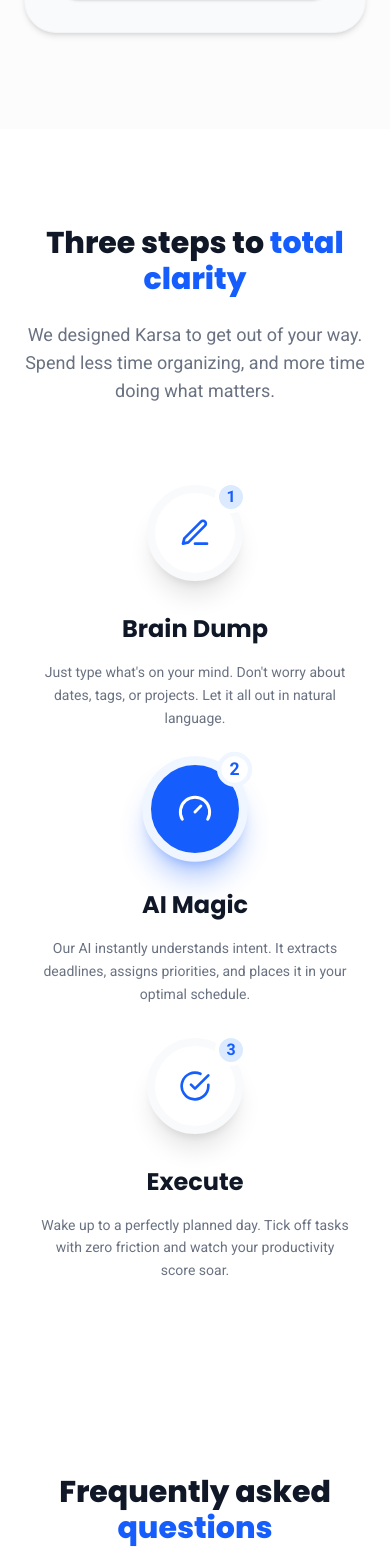
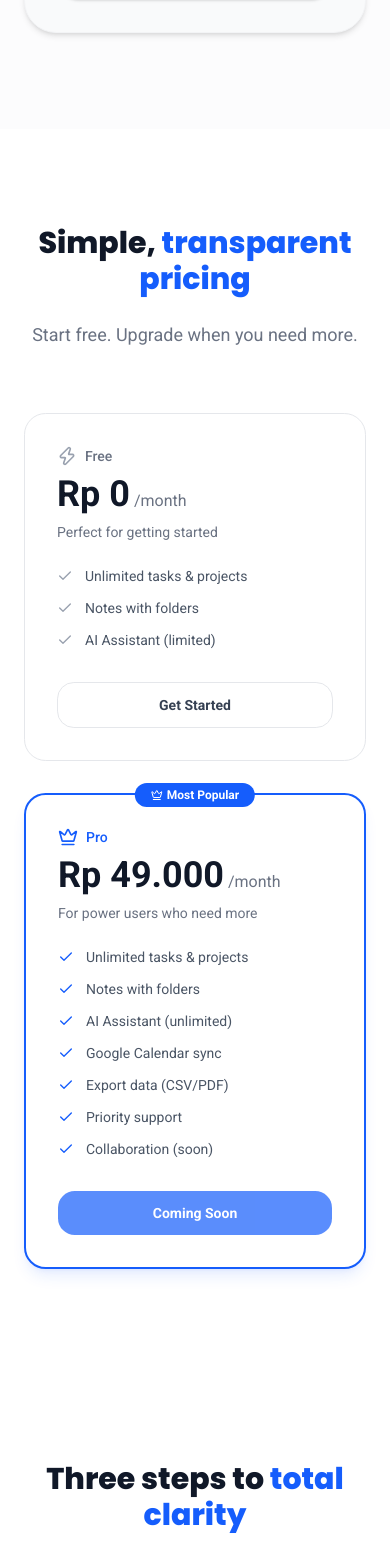
Before and after one commit to jmahiswara1/Karsa, a Next.js app in the folder karsa-fe/: page /en in a window 390 px wide. Shown: the part 3943-5504 px from the top of the page. Built offline with nearby package versions, Linux system fonts and the light colour scheme; no server answers.

Commit message:
sync: update karsa-fe from https://github.com/jmahiswara1/karsa-fe/commit/16f0c7692c8d41f395b6e670f84b1163bdc049b1

```diff
--- a/karsa-fe/messages/en.json
+++ b/karsa-fe/messages/en.json
@@ -2,6 +2,7 @@
   "Navbar": {
     "features": "Features",
     "how_it_works": "How it works",
+    "pricing": "Pricing",
     "faq": "FAQ",
     "log_in": "Log in",
     "sign_up": "Sign up",
@@ -40,6 +41,31 @@
     "step3_title": "Execute",
     "step3_desc": "Wake up to a perfectly planned day. Tick off tasks with zero friction and watch your productivity score soar."
   },
+  "Pricing": {
+    "title_1": "Simple, ",
+    "title_2": "transparent pricing",
+    "subtitle": "Start free. Upgrade when you need more.",
+    "free_name": "Free",
+    "free_price": "Rp 0",
+    "free_period": "/month",
+    "free_desc": "Perfect for getting started",
+    "pro_name": "Pro",
+    "pro_price": "Rp 49.000",
+    "pro_period": "/month",
+    "pro_desc": "For power users who need more",
+    "most_popular": "Most Popular",
+    "get_started": "Get Started",
+    "get_pro": "Get Pro",
+    "coming_soon": "Coming Soon",
+    "feature_unlimited_tasks": "Unlimited tasks & projects",
+    "feature_notes": "Notes with folders",
+    "feature_ai_limited": "AI Assistant (limited)",
+    "feature_ai_unlimited": "AI Assistant (unlimited)",
+    "feature_calendar_sync": "Google Calendar sync",
+    "feature_export": "Export data (CSV/PDF)",
+    "feature_priority_support": "Priority support",
+    "feature_collabs": "Collaboration (soon)"
+  },
   "Faq": {
     "title_1": "Frequently asked ",
     "title_2": "questions",
@@ -51,7 +77,15 @@
     "q3": "Do I have to pay to use Karsa?",
     "a3": "Currently, Karsa is completely free to use! Since we are in the early stages, all features are available at no cost, though AI requests may be subject to fair use limits to ensure stability for everyone.",
     "q4": "Is my data secure?",
-    "a4": "Yes. We take privacy seriously. All your data is encrypted at rest and in transit. We never use your personal tasks to train public AI models."
+    "a4": "Yes. We take privacy seriously. All your data is encrypted at rest and in transit. We never use your personal tasks to train public AI models.",
+    "q5": "What's included in the Free plan?",
+    "a5": "The Free plan includes unlimited tasks, projects, notes, and limited AI requests per month. It's perfect for personal productivity and getting started with Karsa.",
+    "q6": "What do I get with Pro?",
+    "a6": "Pro unlocks unlimited AI Assistant usage, Google Calendar sync, data export (CSV/PDF), priority support, and upcoming collaboration features. It's designed for power users who need more.",
+    "q7": "Can I upgrade or downgrade anytime?",
+    "a7": "Yes! You can switch between Free and Pro at any time. Changes take effect at the start of your next billing cycle.",
+    "q8": "Is there a free trial for Pro?",
+    "a8": "We don't offer a free trial yet, but we do provide a 30-day money-back guarantee. If Pro isn't right for you, contact us within 30 days for a full refund."
   },
   "Cta": {
     "title_1": "Karsa, ",
--- a/karsa-fe/messages/id.json
+++ b/karsa-fe/messages/id.json
@@ -2,6 +2,7 @@
   "Navbar": {
     "features": "Fitur",
     "how_it_works": "Cara Kerja",
+    "pricing": "Harga",
     "faq": "FAQ",
     "log_in": "Masuk",
     "sign_up": "Daftar",
@@ -40,6 +41,31 @@
     "step3_title": "Eksekusi",
     "step3_desc": "Bangun dengan hari yang terencana. Selesaikan tugas tanpa hambatan dan saksikan skor produktivitas Anda melonjak."
   },
+  "Pricing": {
+    "title_1": "Harga yang ",
+    "title_2": "sederhana dan transparan",
+    "subtitle": "Mulai gratis. Upgrade saat Anda butuh lebih.",
+    "free_name": "Gratis",
+    "free_price": "Rp 0",
+    "free_period": "/bulan",
+    "free_desc": "Sempurna untuk memulai",
+    "pro_name": "Pro",
+    "pro_price": "Rp 49.000",
+    "pro_period": "/bulan",
+    "pro_desc": "Untuk pengguna power yang butuh lebih",
+    "most_popular": "Paling Populer",
+    "get_started": "Mulai",
+    "get_pro": "Dapatkan Pro",
+    "coming_soon": "Segera Hadir",
+    "feature_unlimited_tasks": "Tugas & proyek tanpa batas",
+    "feature_notes": "Catatan dengan folder",
+    "feature_ai_limited": "Asisten AI (terbatas)",
+    "feature_ai_unlimited": "Asisten AI (tanpa batas)",
+    "feature_calendar_sync": "Sinkronisasi Google Calendar",
+    "feature_export": "Ekspor data (CSV/PDF)",
+    "feature_priority_support": "Dukungan prioritas",
+    "feature_collabs": "Kolaborasi (segera)"
+  },
   "Faq": {
     "title_1": "Pertanyaan yang sering ",
     "title_2": "ditanyakan",
@@ -51,7 +77,15 @@
     "q3": "Apakah Karsa berbayar?",
     "a3": "Saat ini Karsa sepenuhnya gratis untuk digunakan! Karena kami masih dalam tahap awal, seluruh fitur dapat dinikmati tanpa biaya, namun penggunaan AI dibatasi secara wajar demi menjaga kestabilan sistem bagi semua pengguna.",
     "q4": "Apakah data saya aman?",
-    "a4": "Ya. Kami sangat menjaga privasi. Seluruh data Anda dienkripsi baik saat disimpan maupun transit. Kami tidak pernah menggunakan data Anda untuk melatih AI publik."
+    "a4": "Ya. Kami sangat menjaga privasi. Seluruh data Anda dienkripsi baik saat disimpan maupun transit. Kami tidak pernah menggunakan data Anda untuk melatih AI publik.",
+    "q5": "Apa saja yang termasuk dalam paket Gratis?",
+    "a5": "Paket Gratis mencakup tugas, proyek, dan catatan tanpa batas, serta permintaan AI terbatas per bulan. Sempurna untuk produktivitas pribadi dan memulai dengan Karsa.",
+    "q6": "Apa yang saya dapatkan dengan Pro?",
+    "a6": "Pro membuka penggunaan Asisten AI tanpa batas, sinkronisasi Google Calendar, ekspor data (CSV/PDF), dukungan prioritas, dan fitur kolaborasi yang akan datang.",
+    "q7": "Bisakah saya upgrade atau downgrade kapan saja?",
+    "a7": "Tentu! Anda bisa beralih antara Gratis dan Pro kapan saja. Perubahan berlaku di awal siklus tagihan berikutnya.",
+    "q8": "Apakah ada uji coba gratis untuk Pro?",
+    "a8": "Kami belum menawarkan uji coba gratis, tetapi kami memberikan jaminan uang kembali 30 hari. Jika Pro tidak cocok untuk Anda, hubungi kami dalam 30 hari untuk pengembalian dana penuh."
   },
   "Cta": {
     "title_1": "Karsa, ",
--- a/karsa-fe/src/app/[locale]/page.tsx
+++ b/karsa-fe/src/app/[locale]/page.tsx
@@ -3,6 +3,7 @@ import { HeroSection } from '@/components/landing/HeroSection';
 import { HowItWorksSection } from '@/components/landing/HowItWorksSection';
 import { AiDemoSection } from '@/components/landing/AiDemoSection';
 import { FeatureSection } from '@/components/landing/FeatureSection';
+import { PricingSection } from '@/components/landing/PricingSection';
 import { FaqSection } from '@/components/landing/FaqSection';
 import { CtaSection } from '@/components/landing/CtaSection';
 import { Footer } from '@/components/landing/Footer';
@@ -15,6 +16,7 @@ export default function Home() {
         <HeroSection />
         <AiDemoSection />
         <FeatureSection />
+        <PricingSection />
         <HowItWorksSection />
         <FaqSection />
         <CtaSection />
--- a/karsa-fe/src/components/landing/FaqSection.tsx
+++ b/karsa-fe/src/components/landing/FaqSection.tsx
@@ -24,6 +24,22 @@ export function FaqSection() {
     {
       question: t('q4'),
       answer: t('a4'),
+    },
+    {
+      question: t('q5'),
+      answer: t('a5'),
+    },
+    {
+      question: t('q6'),
+      answer: t('a6'),
+    },
+    {
+      question: t('q7'),
+      answer: t('a7'),
+    },
+    {
+      question: t('q8'),
+      answer: t('a8'),
     },
   ];
 
--- a/karsa-fe/src/components/landing/Navbar.tsx
+++ b/karsa-fe/src/components/landing/Navbar.tsx
@@ -36,6 +36,12 @@ export async function Navbar() {
             className="text-sm font-medium text-gray-600 transition-colors hover:text-blue-600"
           >
             {t('how_it_works')}
+          </Link>
+          <Link
+            href="#pricing"
+            className="text-sm font-medium text-gray-600 transition-colors hover:text-blue-600"
+          >
+            {t('pricing')}
           </Link>
           <Link
             href="#faq"
--- /dev/null
+++ b/karsa-fe/src/components/landing/PricingSection.tsx
@@ -0,0 +1,126 @@
+'use client';
+
+import { motion } from 'framer-motion';
+import { useTranslations } from 'next-intl';
+import { Check, Crown, Zap } from 'lucide-react';
+
+const freeFeatures = ['feature_unlimited_tasks', 'feature_notes', 'feature_ai_limited'] as const;
+
+const proFeatures = [
+  'feature_unlimited_tasks',
+  'feature_notes',
+  'feature_ai_unlimited',
+  'feature_calendar_sync',
+  'feature_export',
+  'feature_priority_support',
+  'feature_collabs',
+] as const;
+
+export function PricingSection() {
+  const t = useTranslations('Pricing');
+
+  return (
+    <section className="mx-auto max-w-5xl px-6 py-24" id="pricing">
+      <div className="mb-16 text-center">
+        <motion.h2
+          initial={{ opacity: 0, y: 20 }}
+          whileInView={{ opacity: 1, y: 0 }}
+          viewport={{ once: true, margin: '-100px' }}
+          className="mb-6 text-3xl font-extrabold text-gray-900 md:text-5xl"
+        >
+          {t('title_1')}
+          <span className="text-blue-600">{t('title_2')}</span>
+        </motion.h2>
+        <motion.p
+          initial={{ opacity: 0, y: 20 }}
+          whileInView={{ opacity: 1, y: 0 }}
+          viewport={{ once: true, margin: '-100px' }}
+          transition={{ delay: 0.1 }}
+          className="text-lg text-gray-500"
+        >
+          {t('subtitle')}
+        </motion.p>
+      </div>
+
+      <div className="grid grid-cols-1 gap-8 md:grid-cols-2">
+        {/* Free Plan */}
+        <motion.div
+          initial={{ opacity: 0, y: 30 }}
+          whileInView={{ opacity: 1, y: 0 }}
+          viewport={{ once: true, margin: '-100px' }}
+          transition={{ delay: 0.1 }}
+          className="rounded-2xl border border-gray-200 bg-white p-8"
+        >
+          <div className="mb-6">
+            <div className="mb-2 flex items-center gap-2">
+              <Zap className="h-5 w-5 text-gray-400" />
+              <span className="text-sm font-medium text-gray-500">{t('free_name')}</span>
+            </div>
+            <div className="flex items-baseline gap-1">
+              <span className="text-4xl font-extrabold text-gray-900">{t('free_price')}</span>
+              <span className="text-gray-500">{t('free_period')}</span>
+            </div>
+            <p className="mt-2 text-sm text-gray-500">{t('free_desc')}</p>
+          </div>
+
+          <ul className="mb-8 space-y-3">
+            {freeFeatures.map((key) => (
+              <li key={key} className="flex items-start gap-3">
+                <Check className="mt-0.5 h-4 w-4 shrink-0 text-gray-400" />
+                <span className="text-sm text-gray-600">{t(key)}</span>
+              </li>
+            ))}
+          </ul>
+
+          <button className="w-full rounded-xl border border-gray-200 bg-white px-6 py-3 text-sm font-semibold text-gray-700 transition-colors hover:bg-gray-50">
+            {t('get_started')}
+          </button>
+        </motion.div>
+
+        {/* Pro Plan */}
+        <motion.div
+          initial={{ opacity: 0, y: 30 }}
+          whileInView={{ opacity: 1, y: 0 }}
+          viewport={{ once: true, margin: '-100px' }}
+          transition={{ delay: 0.2 }}
+          className="relative rounded-2xl border-2 border-blue-600 bg-white p-8 shadow-lg shadow-blue-600/10"
+        >
+          <div className="absolute -top-3 left-1/2 -translate-x-1/2">
+            <span className="inline-flex items-center gap-1 rounded-full bg-blue-600 px-4 py-1 text-xs font-semibold text-white">
+              <Crown className="h-3 w-3" />
+              {t('most_popular')}
+            </span>
+          </div>
+
+          <div className="mb-6">
+            <div className="mb-2 flex items-center gap-2">
+              <Crown className="h-5 w-5 text-blue-600" />
+              <span className="text-sm font-medium text-blue-600">{t('pro_name')}</span>
+            </div>
+            <div className="flex items-baseline gap-1">
+              <span className="text-4xl font-extrabold text-gray-900">{t('pro_price')}</span>
+              <span className="text-gray-500">{t('pro_period')}</span>
+            </div>
+            <p className="mt-2 text-sm text-gray-500">{t('pro_desc')}</p>
+          </div>
+
+          <ul className="mb-8 space-y-3">
+            {proFeatures.map((key) => (
+              <li key={key} className="flex items-start gap-3">
+                <Check className="mt-0.5 h-4 w-4 shrink-0 text-blue-600" />
+                <span className="text-sm text-gray-600">{t(key)}</span>
+              </li>
+            ))}
+          </ul>
+
+          <button
+            disabled
+            className="w-full cursor-not-allowed rounded-xl bg-blue-600 px-6 py-3 text-sm font-semibold text-white opacity-70 transition-colors"
+          >
+            {t('coming_soon')}
+          </button>
+        </motion.div>
+      </div>
+    </section>
+  );
+}
```
